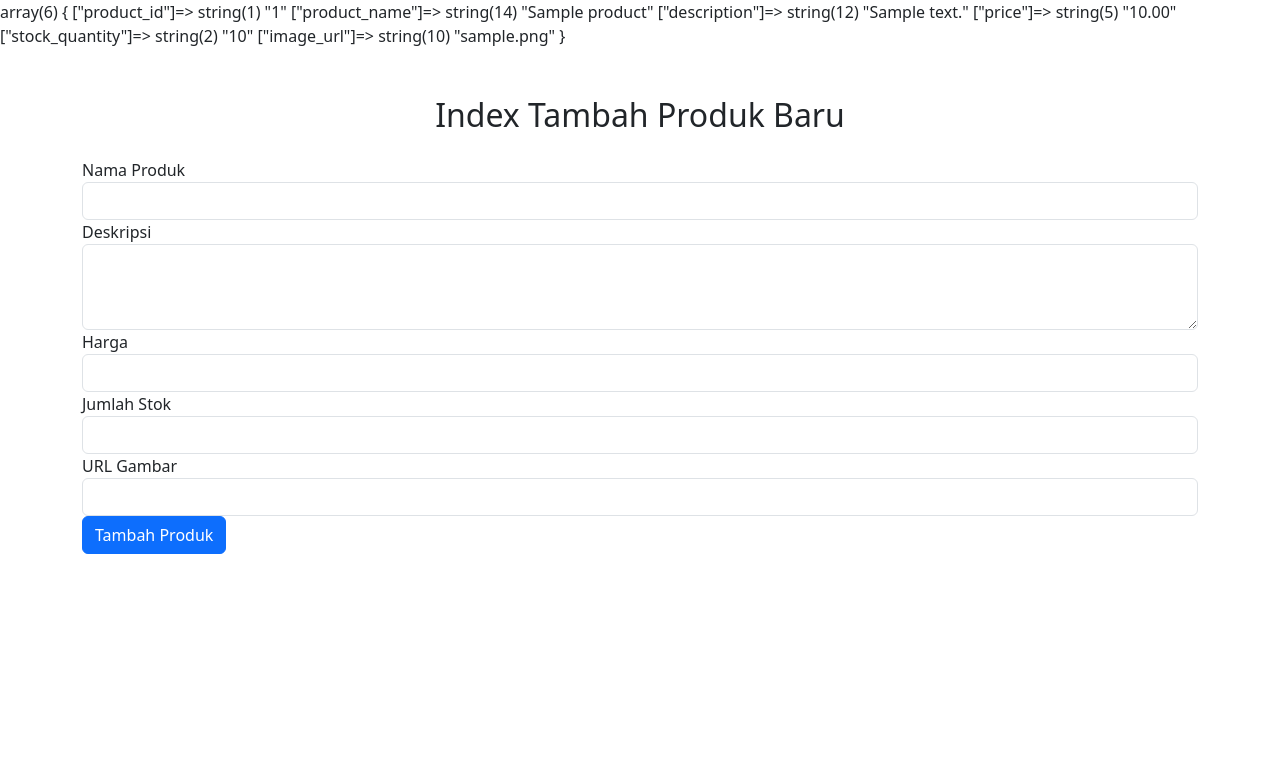
After one commit to masheriprastio/Toko-Buah, a PHP site: page /add_data.php in a window 1280 px wide. The commit adds this page. Shown: the top 783 px of the page. Run offline with PHP 8.4, Linux system fonts and the light colour scheme; tables that the repository leaves empty hold one stand-in row (values such as "Sample post"); some libraries are stand-ins or nearby versions.

Commit message:
Beberapa error belum bisa fix

```diff
--- a/Config.php
+++ b/Config.php
@@ -4,7 +4,7 @@ class Config{
     private $conn;
     //Fungsi
     public function koneksi(){
-        $this->conn = new mysqli("localhost","root","","db_toko_buah");
+        $this->conn = new mysqli("localhost","root","","db_tokoh_buah");
 
         if($this->conn->connect_error){
             error_log('Connection error: ' . $this->conn->connect_error);
--- a/Product.php
+++ b/Product.php
@@ -1,8 +1,9 @@
 <?php
 require_once('Config.php');
-class Product{
+class Product
+{
     private $conn, $productid, $productname, $productdesc, $productprice, $productstockquan, $produkimg;
-    public function __construct($id, $product_name, $description, $price, $stock_quantity, $image_url,)
+    public function __construct($id = null, $product_name = '', $description = '', $price = 0, $stock_quantity = 0, $image_url = '')
     {
         $this->productid = $id;
         $this->productname = $product_name;
@@ -12,13 +13,27 @@ class Product{
         $this->produkimg = $image_url;
         $config = new Config();
         $this->conn = $config->koneksi();
-
     }
-    public function index(){
+    public function index()
+    {
         header("Location:../../Toko-Buah/view/index.php");
         // echo "Tes";
     }
-    public function getData(){
+    public function save()
+    {
+
+        $sql = "INSERT INTO products (product_name, description, price, stock_quantity, image_url) VALUES ('$this->productname', '$this->productdesc', '$this->productprice', '$this->productstockquan', '$this->produkimg')";
+        if ($this->conn->query($sql) === TRUE) {
+            $_SESSION['success_message'] = "Data produk berhasil ditambahkan!";
+            header("Location: displaydata.php");
+            window . alert("Data Berhasil Ditambah");
+            exit();
+        } else {
+            echo "Error: " . $sql . "<br>" . $this->conn->error;
+        }
+    }
+    public function getData()
+    {
         $sql = "SELECT * FROM products";
         $hasil = $this->conn->query($sql);
         $products = [];
@@ -29,6 +44,15 @@ class Product{
         }
         return $products;
     }
+    public function getById($id)
+    {
+        $sql = "SELECT * FROM products WHERE product_id=$id";
+        $result = $this->conn->query($sql);
+        $product = $result->fetch_assoc();
+        $this->conn->close();
+        // return $product;
+        var_dump($product);
+    }
     public function delete($id)
     {
         $sql = "DELETE FROM products WHERE product_id=$id";
@@ -38,6 +62,6 @@ class Product{
         }
     }
 }
-//Hapus Data
-$siProduk = new Product(null,null,null,null,null,null);
-$siProduk->delete(2);
+
+$pedit = new Product();
+$pedit->getById("1");
--- /dev/null
+++ b/add_data.php
@@ -0,0 +1,61 @@
+<?php
+require_once('Product.php');
+
+if($_SERVER["REQUEST_METHOD"]== "POST"){
+    $product = new Product(
+        null,
+        $_POST['product_name'],
+        $_POST['description'],
+        $_POST['price'],
+        $_POST['stock_quantity'],
+        $_POST['image_url']
+    );
+    ob_start();
+    if($product->save()){
+        echo "<script> Swal.fire({ icon: 'success', title: 'Berhasil', text: 'Data produk berhasil ditambahkan!', confirmButtonText: 'OK' }).then(function() { window.location = 'index.php'; }); </script>"; } else { echo "<script> Swal.fire({ icon: 'error', title: 'Gagal', text: 'Data produk gagal ditambahkan!', confirmButtonText: 'OK' }).then(function() { window.location = 'add_product.php'; }); </script>";
+    }
+
+}
+?>
+<!DOCTYPE html>
+<html lang="en">
+
+<head>
+    <meta charset="UTF-8">
+    <meta name="viewport" content="width=device-width, initial-scale=1.0">
+    <title>Index Website Tambah Produk</title>
+    <!-- <link href="https://stackpath.bootstrapcdn.com/bootstrap/4.5.2/css/bootstrap.min.css" rel="stylesheet"> -->
+     <link rel="stylesheet" href="assets/bootstrap/css/bootstrap.min.css">
+     <script src="https://cdn.jsdelivr.net/npm/sweetalert2@11"></script>
+</head>
+
+<body>
+    <div class="container mt-5">
+        <h2 class="text-center mb-4">Index Tambah Produk Baru</h2>
+        <form action="add_data.php" method="POST">
+            <div class="form-group">
+                <label for="product_name">Nama Produk</label>
+                <input type="text" class="form-control" id="product_name" name="product_name" required>
+            </div>
+            <div class="form-group">
+                <label for="description">Deskripsi</label>
+                <textarea class="form-control" id="description" name="description" rows="3" required></textarea>
+            </div>
+            <div class="form-group">
+                <label for="price">Harga</label>
+                <input type="number" class="form-control" id="price" name="price" required>
+            </div>
+            <div class="form-group">
+                <label for="stock_quantity">Jumlah Stok</label>
+                <input type="number" class="form-control" id="stock_quantity" name="stock_quantity" required>
+            </div>
+            <div class="form-group">
+                <label for="image_url">URL Gambar</label>
+                <input type="text" class="form-control" id="image_url" name="image_url" required>
+            </div>
+            <button type="submit" class="btn btn-primary">Tambah Produk</button>
+        </form>
+    </div>
+</body>
+
+</html>
```
Also changed, not shown: edit_data_product.php (added, +50 -0 lines), index.php (added, +53 -0 lines), assets/img/anggur_fresh.png (added), assets/img/buah_naga.png (added), assets/img/cup_coffee_cafe.png (added).
